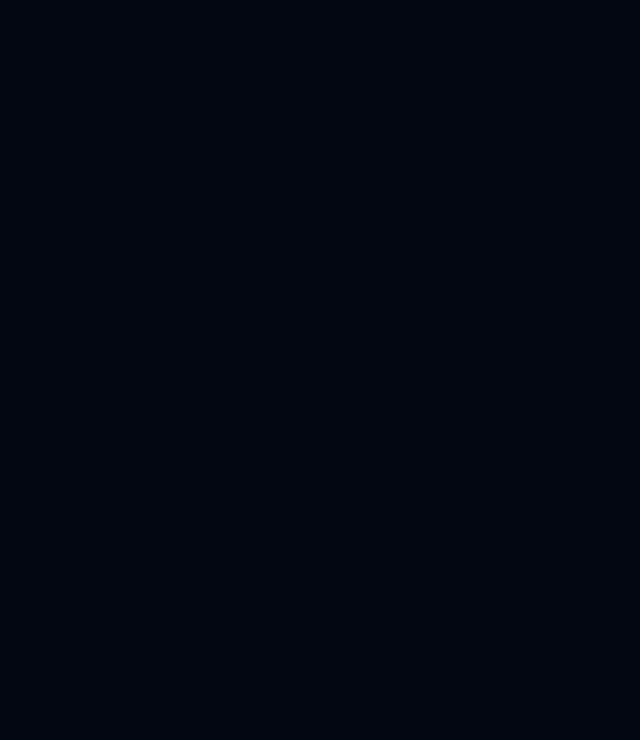
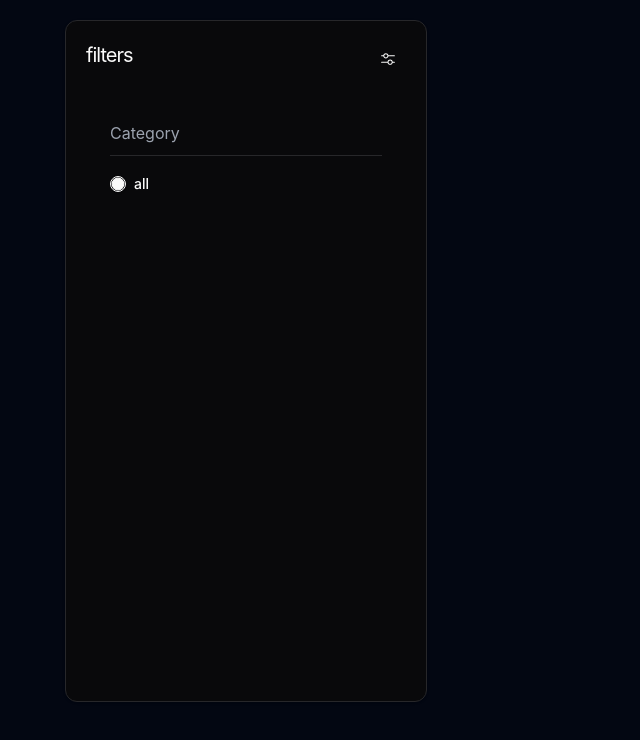
Before and after one commit to karthikeyan-v-max/ProjectZenith, a React (Vite) app: page / in a window 1280 px wide. Shown: the top 740 px of the page, without its empty margins (0-640 px from the left). Built offline with nearby package versions, Linux system fonts and the light colour scheme.

Commit message:
work on ProjectList

```diff
--- a/package.json
+++ b/package.json
@@ -10,6 +10,10 @@
     "preview": "vite preview"
   },
   "dependencies": {
+    "@radix-ui/react-icons": "^1.3.2",
+    "@radix-ui/react-label": "^2.1.1",
+    "@radix-ui/react-radio-group": "^1.2.2",
+    "@radix-ui/react-scroll-area": "^1.2.2",
     "@radix-ui/react-slot": "^1.1.1",
     "class-variance-authority": "^0.7.1",
     "clsx": "^2.1.1",
--- /dev/null
+++ b/src/components/ui/card.jsx
@@ -0,0 +1,50 @@
+import * as React from "react"
+
+import { cn } from "@/lib/utils"
+
+const Card = React.forwardRef(({ className, ...props }, ref) => (
+  <div
+    ref={ref}
+    className={cn("rounded-xl border bg-card text-card-foreground shadow", className)}
+    {...props} />
+))
+Card.displayName = "Card"
+
+const CardHeader = React.forwardRef(({ className, ...props }, ref) => (
+  <div
+    ref={ref}
+    className={cn("flex flex-col space-y-1.5 p-6", className)}
+    {...props} />
+))
+CardHeader.displayName = "CardHeader"
+
+const CardTitle = React.forwardRef(({ className, ...props }, ref) => (
+  <div
+    ref={ref}
+    className={cn("font-semibold leading-none tracking-tight", className)}
+    {...props} />
+))
+CardTitle.displayName = "CardTitle"
+
+const CardDescription = React.forwardRef(({ className, ...props }, ref) => (
+  <div
+    ref={ref}
+    className={cn("text-sm text-muted-foreground", className)}
+    {...props} />
+))
+CardDescription.displayName = "CardDescription"
+
+const CardContent = React.forwardRef(({ className, ...props }, ref) => (
+  <div ref={ref} className={cn("p-6 pt-0", className)} {...props} />
+))
+CardContent.displayName = "CardContent"
+
+const CardFooter = React.forwardRef(({ className, ...props }, ref) => (
+  <div
+    ref={ref}
+    className={cn("flex items-center p-6 pt-0", className)}
+    {...props} />
+))
+CardFooter.displayName = "CardFooter"
+
+export { Card, CardHeader, CardFooter, CardTitle, CardDescription, CardContent }
--- /dev/null
+++ b/src/components/ui/label.jsx
@@ -0,0 +1,16 @@
+import * as React from "react"
+import * as LabelPrimitive from "@radix-ui/react-label"
+import { cva } from "class-variance-authority";
+
+import { cn } from "@/lib/utils"
+
+const labelVariants = cva(
+  "text-sm font-medium leading-none peer-disabled:cursor-not-allowed peer-disabled:opacity-70"
+)
+
+const Label = React.forwardRef(({ className, ...props }, ref) => (
+  <LabelPrimitive.Root ref={ref} className={cn(labelVariants(), className)} {...props} />
+))
+Label.displayName = LabelPrimitive.Root.displayName
+
+export { Label }
--- /dev/null
+++ b/src/components/ui/radio-group.jsx
@@ -0,0 +1,29 @@
+import * as React from "react"
+import * as RadioGroupPrimitive from "@radix-ui/react-radio-group"
+import { Circle } from "lucide-react"
+
+import { cn } from "@/lib/utils"
+
+const RadioGroup = React.forwardRef(({ className, ...props }, ref) => {
+  return (<RadioGroupPrimitive.Root className={cn("grid gap-2", className)} {...props} ref={ref} />);
+})
+RadioGroup.displayName = RadioGroupPrimitive.Root.displayName
+
+const RadioGroupItem = React.forwardRef(({ className, ...props }, ref) => {
+  return (
+    (<RadioGroupPrimitive.Item
+      ref={ref}
+      className={cn(
+        "aspect-square h-4 w-4 rounded-full border border-primary text-primary shadow focus:outline-none focus-visible:ring-1 focus-visible:ring-ring disabled:cursor-not-allowed disabled:opacity-50",
+        className
+      )}
+      {...props}>
+      <RadioGroupPrimitive.Indicator className="flex items-center justify-center">
+        <Circle className="h-3.5 w-3.5 fill-primary" />
+      </RadioGroupPrimitive.Indicator>
+    </RadioGroupPrimitive.Item>)
+  );
+})
+RadioGroupItem.displayName = RadioGroupPrimitive.Item.displayName
+
+export { RadioGroup, RadioGroupItem }
--- /dev/null
+++ b/src/components/ui/scroll-area.jsx
@@ -0,0 +1,38 @@
+import * as React from "react"
+import * as ScrollAreaPrimitive from "@radix-ui/react-scroll-area"
+
+import { cn } from "@/lib/utils"
+
+const ScrollArea = React.forwardRef(({ className, children, ...props }, ref) => (
+  <ScrollAreaPrimitive.Root
+    ref={ref}
+    className={cn("relative overflow-hidden", className)}
+    {...props}>
+    <ScrollAreaPrimitive.Viewport className="h-full w-full rounded-[inherit]">
+      {children}
+    </ScrollAreaPrimitive.Viewport>
+    <ScrollBar />
+    <ScrollAreaPrimitive.Corner />
+  </ScrollAreaPrimitive.Root>
+))
+ScrollArea.displayName = ScrollAreaPrimitive.Root.displayName
+
+const ScrollBar = React.forwardRef(({ className, orientation = "vertical", ...props }, ref) => (
+  <ScrollAreaPrimitive.ScrollAreaScrollbar
+    ref={ref}
+    orientation={orientation}
+    className={cn(
+      "flex touch-none select-none transition-colors",
+      orientation === "vertical" &&
+        "h-full w-2.5 border-l border-l-transparent p-[1px]",
+      orientation === "horizontal" &&
+        "h-2.5 flex-col border-t border-t-transparent p-[1px]",
+      className
+    )}
+    {...props}>
+    <ScrollAreaPrimitive.ScrollAreaThumb className="relative flex-1 rounded-full bg-border" />
+  </ScrollAreaPrimitive.ScrollAreaScrollbar>
+))
+ScrollBar.displayName = ScrollAreaPrimitive.ScrollAreaScrollbar.displayName
+
+export { ScrollArea, ScrollBar }
--- a/src/index.css
+++ b/src/index.css
@@ -24,8 +24,8 @@
 
 body {
   margin: 0;
-  display: flex;
-  place-items: center;
+  /* display: flex;
+  place-items: center; */
   min-width: 320px;
   min-height: 100vh;
 }
--- a/src/pages/ProjectList/ProjectList.jsx
+++ b/src/pages/ProjectList/ProjectList.jsx
@@ -1,13 +1,47 @@
+import { Button } from '@/components/ui/button'
+import { Card, CardContent } from '@/components/ui/card'
+import { Label } from '@/components/ui/label'
+import { RadioGroup, RadioGroupItem } from '@/components/ui/radio-group'
+import { ScrollArea } from '@/components/ui/scroll-area'
+import { MixerHorizontalIcon } from '@radix-ui/react-icons'
 import React from 'react'
 
 const ProjectList = () => {
+  const handleFilterChange = (value) => {
+    console.log(value)
+  }
   return (
     <>
     <div className='relative px-5 lg:px-0 lg:flex gap-5 justify-center py-5'>
       <section className='filterSection'>
+        <Card className="p-5 sticky top-10 ">
 
+          <div className='flex justify-between lg:w-[20rem]'>
+            <p className='text-xl -tracking-wider'>filters</p>
+            <Button variant="ghost" size="icon">
+              <MixerHorizontalIcon/>
+            </Button>
+          </div>
+          <CardContent className="mt-5">
+            <ScrollArea className="space-y-7 h-[70vh]">
+              <div>
+                <h1 className='pb-3 text-gray-400 border-b'>
+                  Category
+                </h1>
+                <div className='pt-5'>
+                  <RadioGroup defaultValue="all" OnValueChange={(value)=>handleFilterChange("category",value)}>
+                    <div className='flex items-center gap-2'>
+                      <RadioGroupItem value="all" id="r1"/>
+                      <Label htmlFor="r1">all</Label>
+                    </div>
+                  </RadioGroup>
+                </div>
+              </div>
+            </ScrollArea>
+          </CardContent>
+        </Card>
       </section>
-      <section className='projectListSection'>
+      <section className='projectListSection w-full lg:w-[48rem]'>
 
       </section>
     </div>
```
Also changed, not shown: 1 other file (tests, documents, lock files or other folders).
